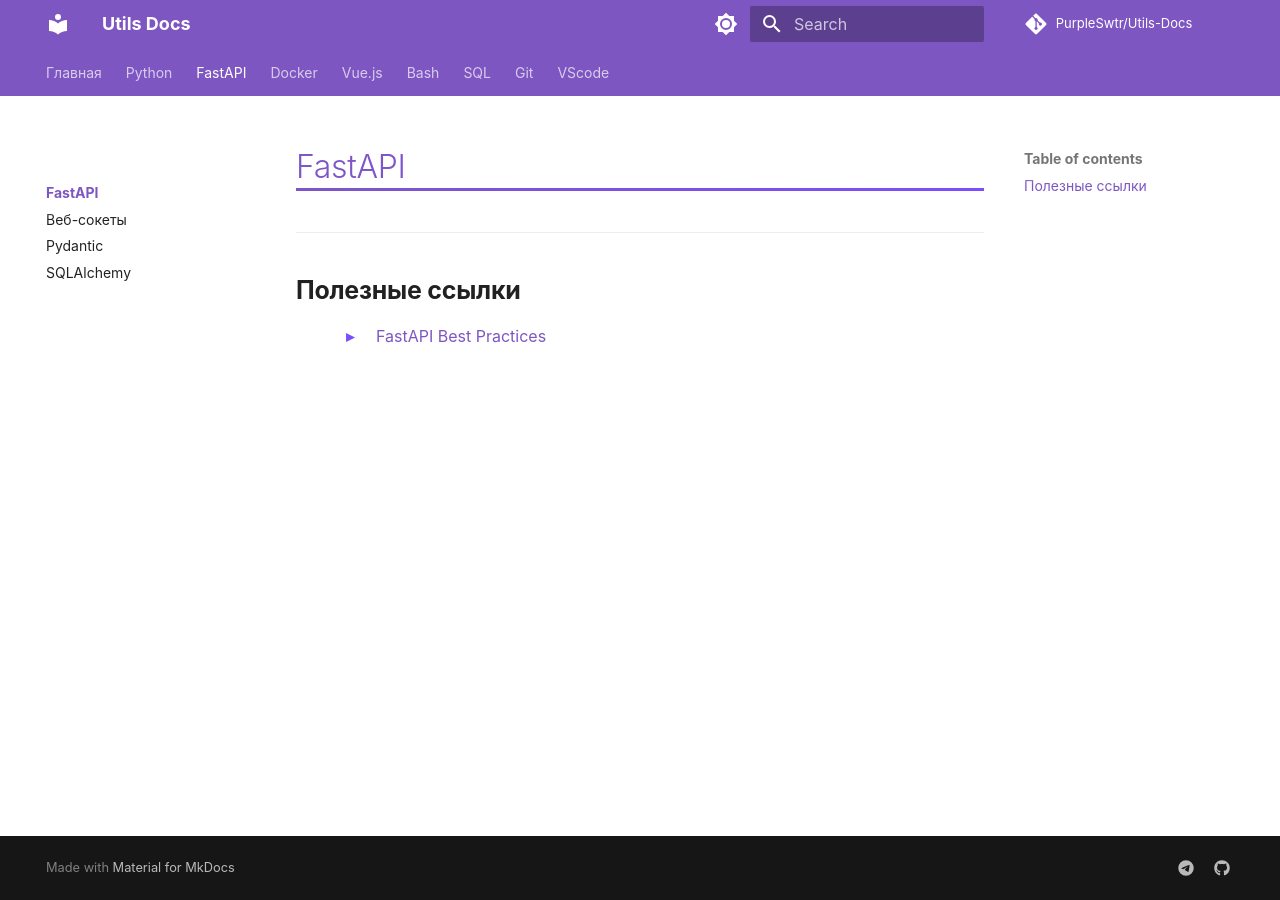
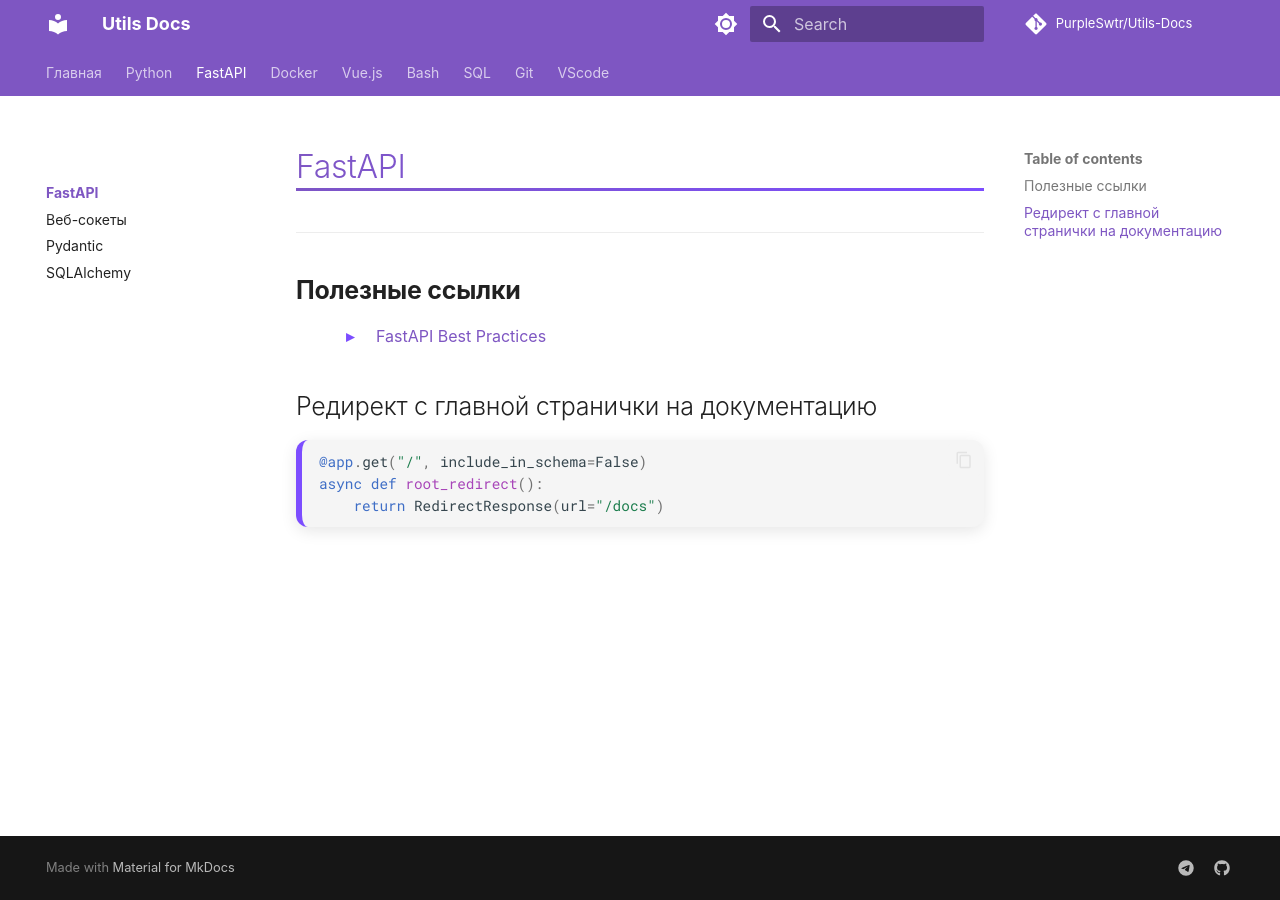
Before and after one commit to PurpleSwtr/Utils-Docs, an MkDocs documentation site: the page built from docs/FastAPI/index.md, in a window 1280 px wide. Built offline with MkDocs 1.6.1 and Material for MkDocs 9.7.7, drawn with Linux system fonts in a browser that asks for light colours; comment, search, counter and statistics services are not loaded.

Commit message:
docs: Первый тест авто коммита

````diff
--- a/docs/FastAPI/index.md
+++ b/docs/FastAPI/index.md
@@ -3,3 +3,11 @@
 ## **Полезные ссылки**
 
 - [FastAPI Best Practices](https://github.com/zhanymkanov/fastapi-best-practices)
+
+## Редирект с главной странички на документацию
+
+```python
+@app.get("/", include_in_schema=False)
+async def root_redirect():
+    return RedirectResponse(url="/docs")
+```
````
